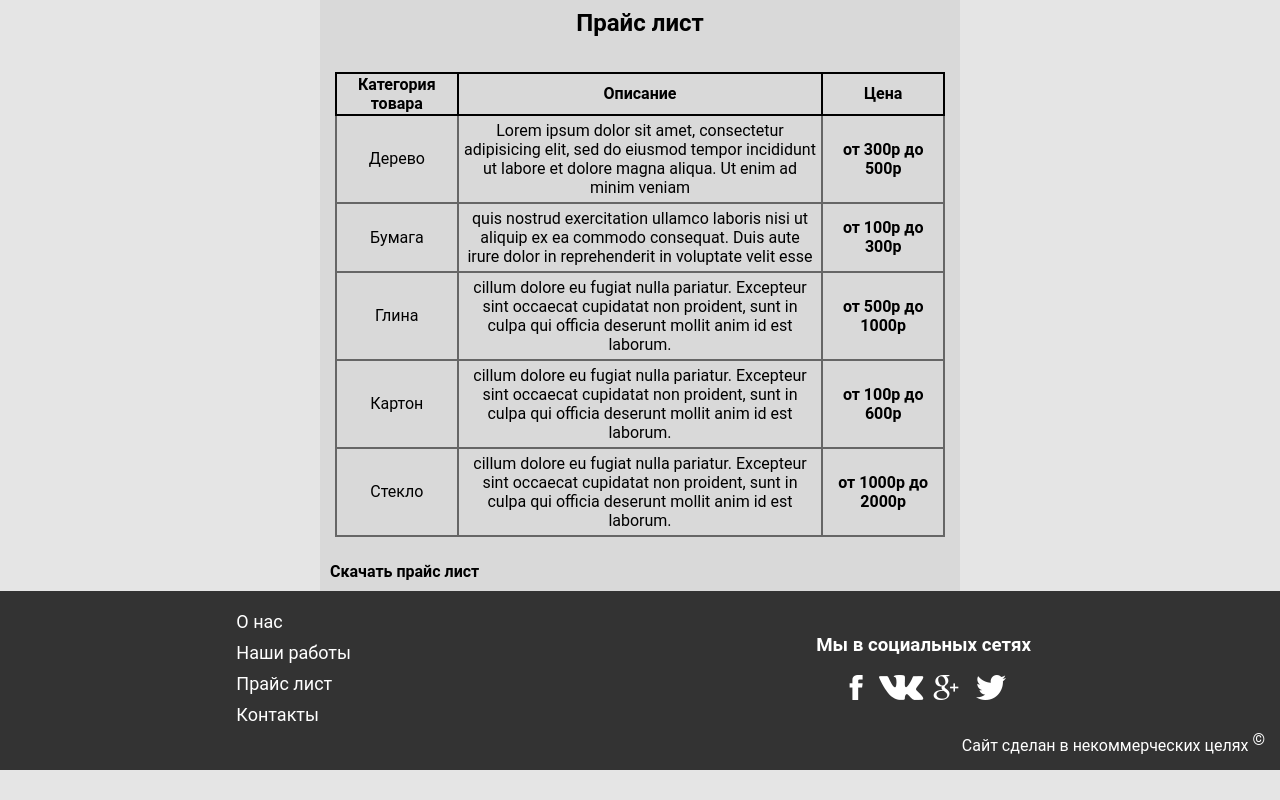
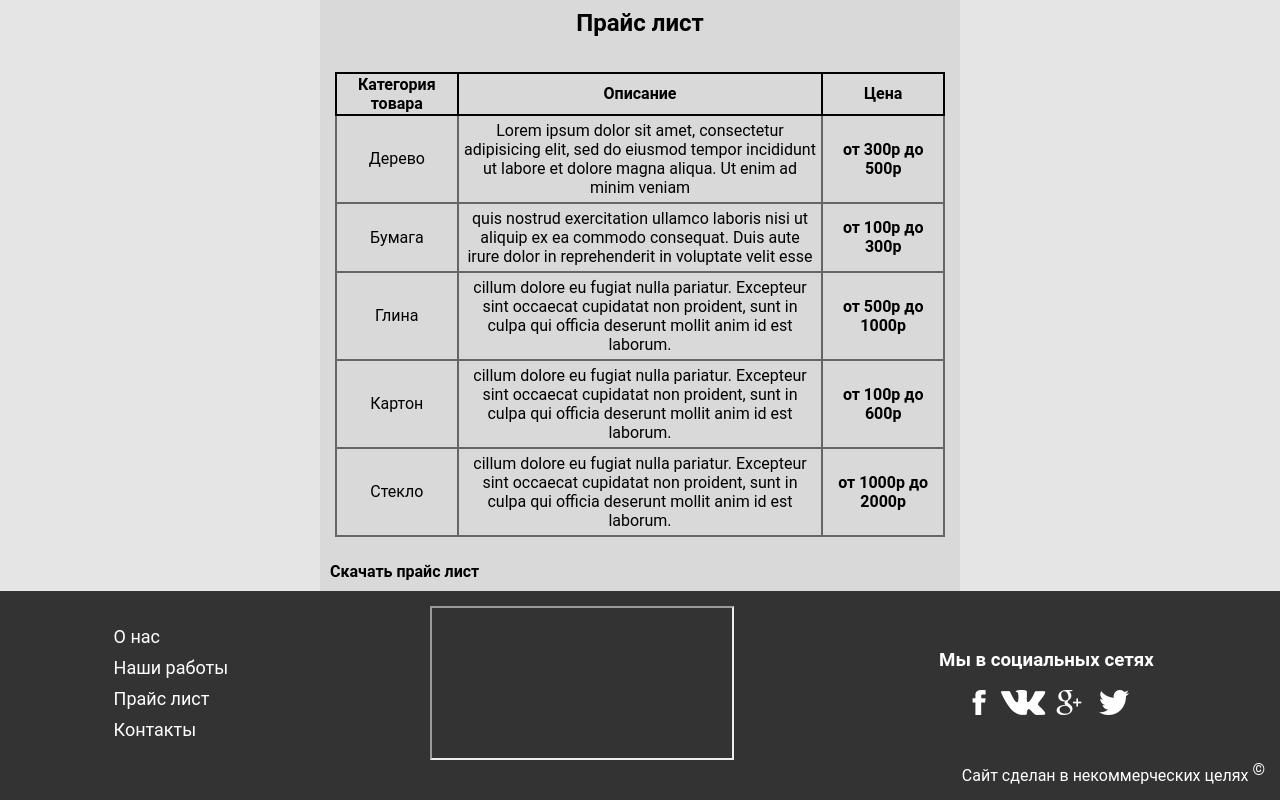
Before and after one commit to EvgeniiGolubev/project, a plain HTML site: page project-1/index.html in a window 1280 px wide. Shown: the part 4427-5227 px from the top of the page. Before the commit the page ends 5197 px from the top, so only its background shows below. Drawn offline with Linux system fonts and the light colour scheme.

Commit message:
added iframe

```diff
--- a/project-1/index.html
+++ b/project-1/index.html
@@ -200,6 +200,7 @@
 					<li><a href="#social">Контакты</a></li>
 				</ul>
 			</nav>
+			<iframe src=""></iframe>
 			<div class="social" id="social" name="social">
 				<h3>Мы в социальных сетях</h3>
 				<div>
```
